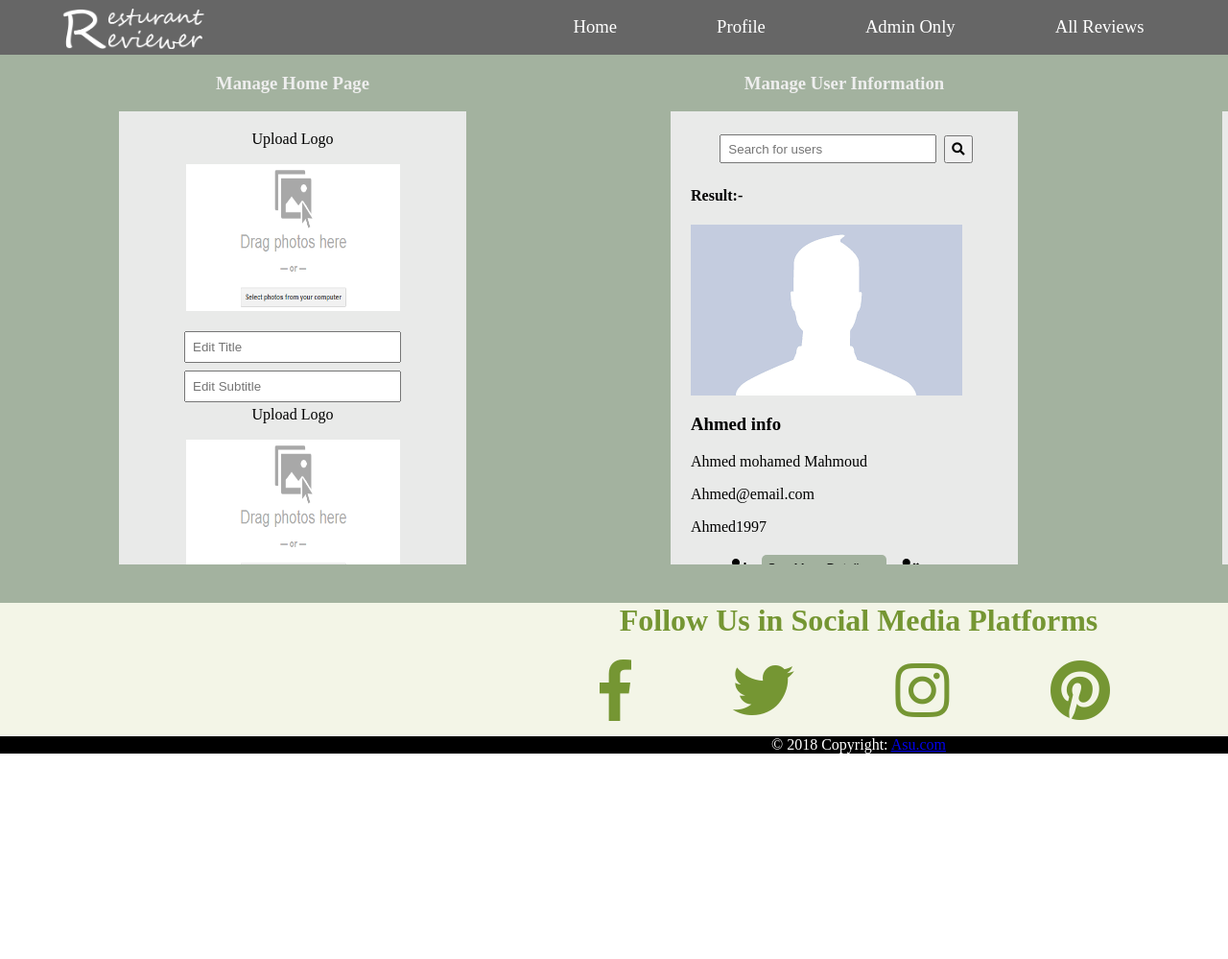
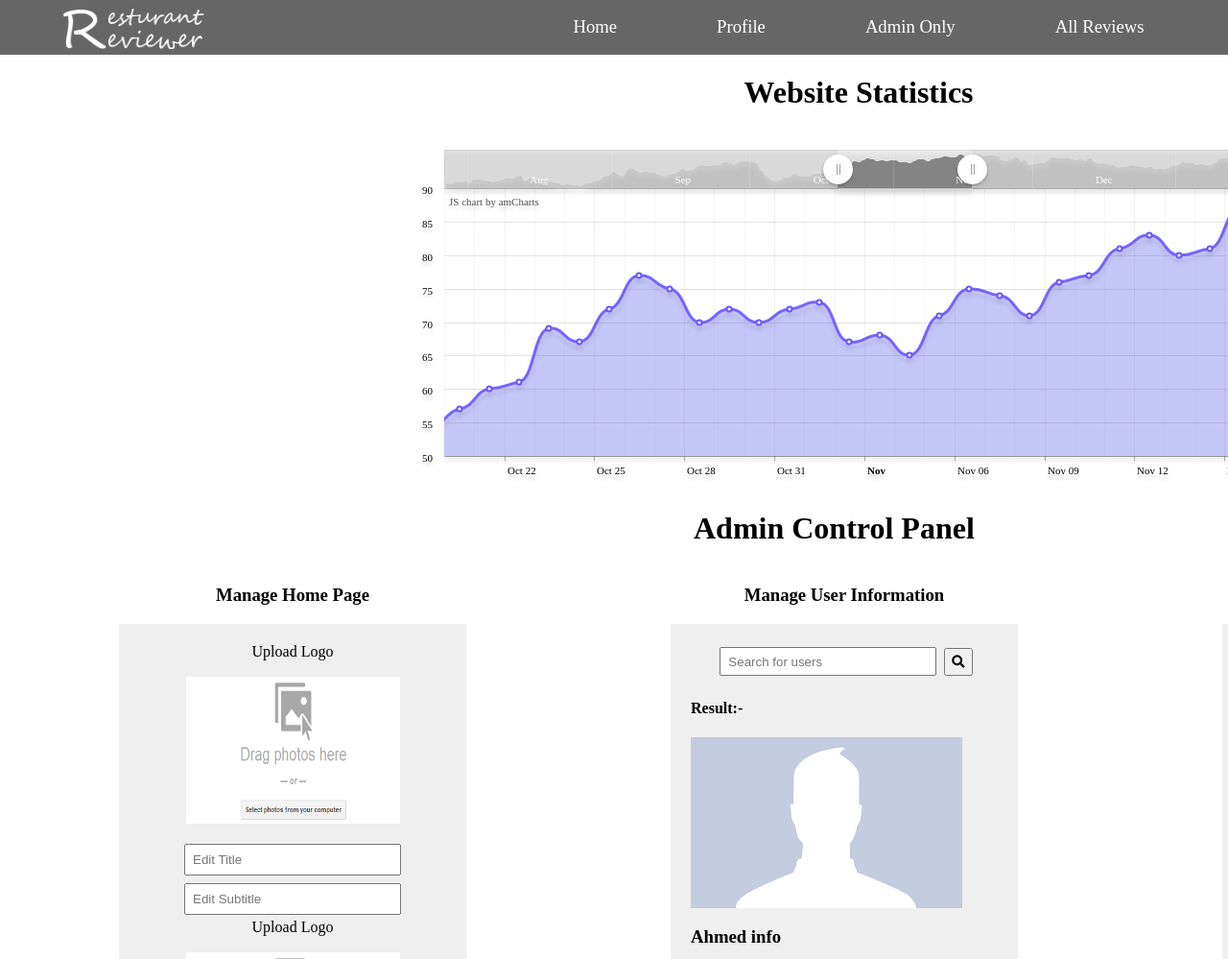
Before and after one commit to yehia67/Restaurant-Reviewer, a plain HTML site: page code/pages/admin.html in a window 1280 px wide. Shown: the top 999 px of the page at 96% size. Before the commit the page ends 800 px from the top, so only its background shows below. Drawn offline with Linux system fonts and the light colour scheme.

Commit message:
add control panel

```diff
--- a/code/assests/css/admin-style.css
+++ b/code/assests/css/admin-style.css
@@ -6,7 +6,6 @@ body {
 .app {
     height: 628px;
     width: 1790px;
-    background-color: #A3B29F;
     margin: 0 auto
 }
 
@@ -61,12 +60,22 @@ body {
 
 /* NavBar*/
 
+.admin-panel {
+    text-align: center;
+}
+
+.admin-panel img {}
+
 .navbar {
     margin-top: 17px;
     margin-left: 23px
 }
 
 .admin-control {}
+
+.admin-control .admin-control-title {
+    margin-left: 723px
+}
 
 .admin-control .control-box {
     float: left;
@@ -77,7 +86,6 @@ body {
 
 .admin-control .control-box .box-title {
     text-align: center;
-    color: #eee
 }
 
 .admin-control .control-box .box-form {
--- a/code/pages/admin.html
+++ b/code/pages/admin.html
@@ -29,8 +29,13 @@
             </ul>
         </div>
         <!--/NAVBAR-->
-
+        <!--Admin Panel-->
+        <div class="admin-panel">
+            <h1 class="admin-panel-title">Website Statistics</h1>
+            <img src="../assests/res/img/admin/admin-panelThree.png"></div>
+        <!--/Admin Panel-->
         <div class="admin-control">
+            <h1 class="admin-control-title">Admin Control Panel</h1>
             <div class="control-box">
                 <h3 class="box-title">Manage Home Page</h3>
                 <div class="box-form">
```
Also changed, not shown: code/assests/res/img/admin/admin-panelOne.png (added), code/assests/res/img/admin/admin-panelThree.png (added), code/assests/res/img/admin/admin-panelTwo.png (added).
